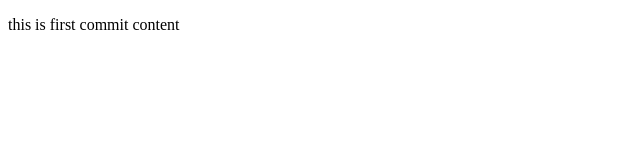
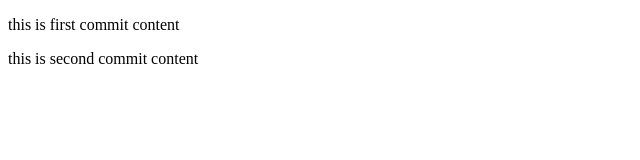
Before and after one commit to syedkamranshah/git-revert, a plain HTML site: page index.html in a window 1280 px wide. Shown: the whole page, without its empty margins (0-640 px from the left). Drawn offline with Linux system fonts and the light colour scheme.

Commit message:
second commit

```diff
--- a/index.html
+++ b/index.html
@@ -10,6 +10,7 @@
 
 <body>
     <p>this is first commit content</p>
+    <p>this is second commit content</p>
 </body>
 
 </html>
```
